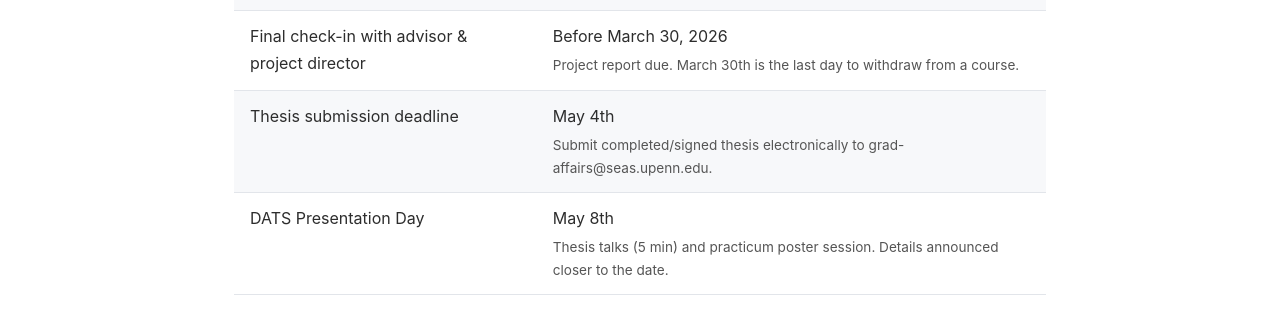
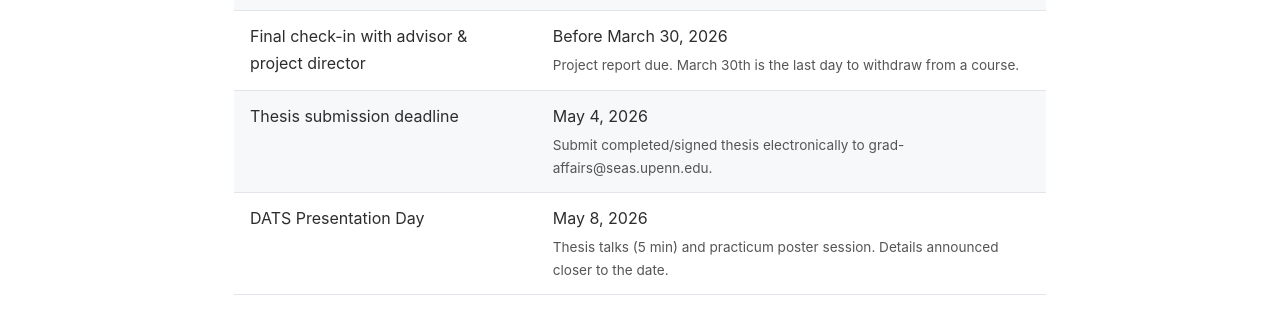
Before and after one commit to chandrasg/dats-projects, a Jekyll site: the page built from index.md, in a window 1280 px wide and 900 px high, scrolled down 1291 px. Shown: the part 154-470 px from the top of the window. Built offline with Jekyll 4.4.1, drawn with Linux system fonts in a browser that asks for light colours.

Commit message:
Update timeline.yml

```diff
--- a/_data/timeline.yml
+++ b/_data/timeline.yml
@@ -15,10 +15,10 @@ spring_2026:
     date: "Before March 30, 2026"
     note: "Project report due. March 30th is the last day to withdraw from a course."
   - milestone: "Thesis submission deadline"
-    date: "May 4th"
+    date: "May 4, 2026"
     note: "Submit completed/signed thesis electronically to grad-affairs@seas.upenn.edu."
   - milestone: "DATS Presentation Day"
-    date: "May 8th"
+    date: "May 8, 2026"
     note: "Thesis talks (5 min) and practicum poster session. Details announced closer to the date."
 
 fall_2026:
```
